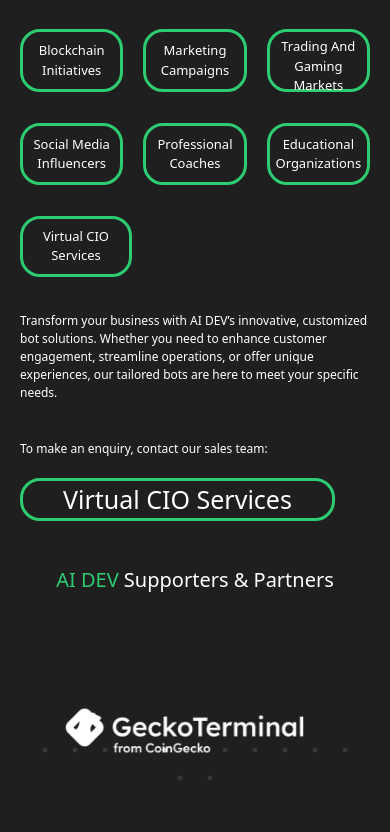
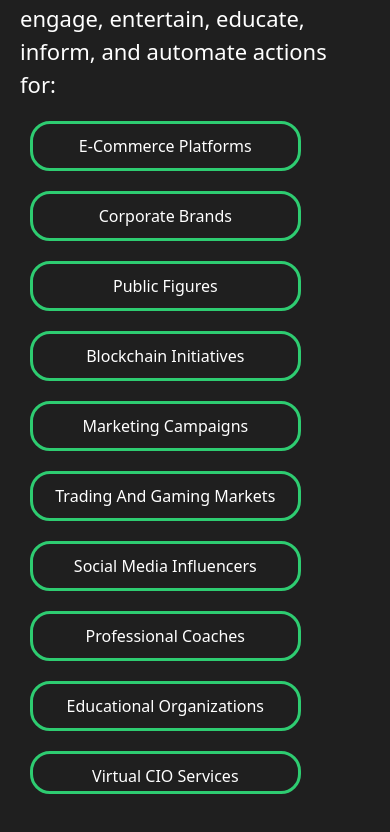
Before and after one commit to Hassnainmalik12/ai-dev-final-ui-deploy, a React (Create React App) app: page / in a window 390 px wide. Shown: the part 9865-10697 px from the top of the page. Built offline with nearby package versions, Linux system fonts and the light colour scheme.

Commit message:
button sizes done

```diff
--- a/src/App.js
+++ b/src/App.js
@@ -1,8 +1,8 @@
 import React, {useEffect, useRef, useState} from 'react';
 import SplashScreen from "./views/screens/Splash_Screen/SplashScreen";
 import './index.css';
-import 'animate.css'; // Import animate.css
- import Typing from "react-typing-effect";
+import 'animate.css';
+import Typing from "react-typing-effect";
 import burger from "./images/burgerMenu.webp";
 import Sidebar from "./views/components/sidebar/Sidebar";
 import cross from "./images/cross.png";
--- a/src/sass/components/below_gallery_section/_belowGallerySection.scss
+++ b/src/sass/components/below_gallery_section/_belowGallerySection.scss
@@ -107,12 +107,13 @@
 @media (min-width: 320px) and (max-width: 599px) {
   .below-gallery-section-height-res{
     //margin-top: 20px;
-    height: 220vh;
+    height: 290vh;
     //background: #1c64f2 !important;
   }
   .below-gallery-section-res{
     width: 100%;
-    height: 180vh;
+    height: 205vh;
+
   }
   .main-heading-res{
     font-size: 25px !important;
@@ -130,7 +131,7 @@
     font-size: 22px !important;
   }
   .below-gallery-section-second-res{
-    height: 95vh;
+    height: 130vh;
 
   }
   .below-gallery-desc-section2{
@@ -138,12 +139,21 @@
 
   }
   .below-gallery-button-res{
-    height: 85%;
-    font-size: 13px ;
-    padding: 5px 5px;
-    width: 32% !important;
+    display: block;
+    //height: 85%;
+    font-size: 16px ;
+    padding: 10px 5px;
+    width: 82% !important;
 
   }
+  .below-gallery-button-line-res{
+    justify-content: flex-start;
+    flex-direction: column;
+    align-items: flex-start;
+    //background: #1c64f2;
+    padding: 0 10px;
+  }
+
   .lower-button-desc{
     margin-top: 10px;
     font-size: 19px;
--- a/src/sass/components/logo_slider/_logo_slider.scss
+++ b/src/sass/components/logo_slider/_logo_slider.scss
@@ -39,3 +39,36 @@
 .logo-slider .slick-dots li button {
   background-color: transparent;
 }
+
+@media (min-width: 320px) and (max-width: 599px) {
+
+  .logo-slider-container {
+    position: relative;
+    width: 100%;
+    height: 30%;
+  }
+  .logo-slider {
+    position: relative;
+    width: 100%;
+    height: 50%;
+  }
+
+  .logo-slider .slick-slide {
+    display: flex;
+    align-items: center;
+    justify-content: center;
+    height: 150px !important; /* Adjust to your needs */
+    box-sizing: border-box;
+    gap: 10px;
+
+  }
+  .logo-slider .slick-dots li button:before {
+    margin-top: 50px;
+    color: gray;
+  }
+
+  .logo-slider .slick-dots li.slick-active button:before {
+    color: white;
+  }
+
+}
--- a/src/sass/components/tokonomics/_tokonomics.scss
+++ b/src/sass/components/tokonomics/_tokonomics.scss
@@ -104,7 +104,7 @@ font-size: 12px;
 @media (min-width: 320px) and (max-width: 599px) {
 
   .copy-code{
-  font-size: 12px;
+  font-size: 10px;
   }
 
   .tokonomics-height-res{
@@ -122,9 +122,9 @@ font-size: 12px;
   }
   .tokonomics-button-per-res{
     width: 23%;
-    height: 100px;
+    height:100px;
     padding: 2px 10px;
-    background-color: #6b7280 !important;
+    //background-color: #6b7280 !important;
     h1{
       font-size: 25px;
     }
--- a/src/sass/components/trade/_trade.scss
+++ b/src/sass/components/trade/_trade.scss
@@ -104,7 +104,7 @@
       top: 65px;
     }
     .custom-marquee{
-      height: 90px;
+      height: 60px;
   h1{
   font-size: 50px !important;
   font-family: "Anton", sans-serif;
@@ -116,7 +116,7 @@
 
     }
     img{
-      top: -30px;
+      top: -60px !important;
     }
   }
   .social-icons-width{
--- a/src/views/components/tokonomics/Tokonomics.js
+++ b/src/views/components/tokonomics/Tokonomics.js
@@ -11,28 +11,38 @@ const Tokonomics = () => {
                 <div className={"tokonomics-first-section-width-res h-[90%] py-3 w-[30%]  flex flex-col justify-between items-center"}>
                     <h1 className={"tokonomics-text font-bold capitalize"}>tokenomics</h1>
                     <div className={"h-auto w-full  flex justify-between"}>
-                        <div className={"tokonomics-button-per-res percentage-section  w-[20%] justify-center items-center flex flex-col"}>
-                            <h1 >10m</h1>
+                        {/*<div className={"flex w-[70%] bg-red-500"}>*/}
+                            <div
+                                className={"tokonomics-button-per-res percentage-section  w-[20%] justify-center items-center flex flex-col"}>
+                                <h1>10m</h1>
                                 <h6 className={"text-sm"}>token supply</h6>
                             </div>
-                        <div className={"tokonomics-button-per-res percentage-section  w-[20%] justify-center items-center flex flex-col"}>
-                            <h1 >5%</h1>
+                            <div
+                                className={"tokonomics-button-per-res percentage-section  w-[20%] justify-center items-center flex flex-col"}>
+                                <h1>5%</h1>
                                 <h6 className={"text-sm"}>buy/sell tax</h6>
                             </div>
-                        <div className={"tokonomics-button-per-res percentage-section  w-[20%] justify-center items-center flex flex-col"}>
-                            <h1 >3%</h1>
+
+                        {/*</div>*/}
+                        {/*<div className={"flex w-[50%]"}>*/}
+                            <div
+                                className={"tokonomics-button-per-res percentage-section  w-[20%] justify-center items-center flex flex-col"}>
+                                <h1>3%</h1>
                                 <h6 className={"text-sm"}>Max Wallet</h6>
                             </div>
-                        <div className={"tokonomics-button-per-res percentage-section  w-[20%] justify-center items-center flex flex-col"}>
-                            <h1 >0%</h1>
+                            <div
+                                className={"tokonomics-button-per-res percentage-section  w-[20%] justify-center items-center flex flex-col"}>
+                                <h1>0%</h1>
                                 <h6 className={"text-sm"}>Transfer</h6>
                             </div>
+                        {/*</div>*/}
                     </div>
 
                 </div>
             </div>
             <div className={"tokonomics-second-sec-res h-[50%]  w-full flex justify-center items-center"}>
-                <div className={"tokonmics-second-btn-sec-res h-[70%] w-[65%] flex flex-col justify-between items-center"}>
+                <div
+                    className={"tokonmics-second-btn-sec-res h-[70%] w-[65%] flex flex-col justify-between items-center"}>
                     <div className={"h-auto  w-full  flex justify-between items-center"}>
                         <div className={"percentage-section-with-border  w-[24%]  flex justify-center items-center"}>
                             <h1 className={"text-center capitalize contract-renounced-res"}>contract renounced  </h1>
```
Also changed, not shown: src/sass/components/animated_button/_animatedButton.scss (+10 -5 lines), src/index.css, 1 other file (tests, documents, lock files or other folders). Lines whose indentation alone changed are shown as unchanged.
